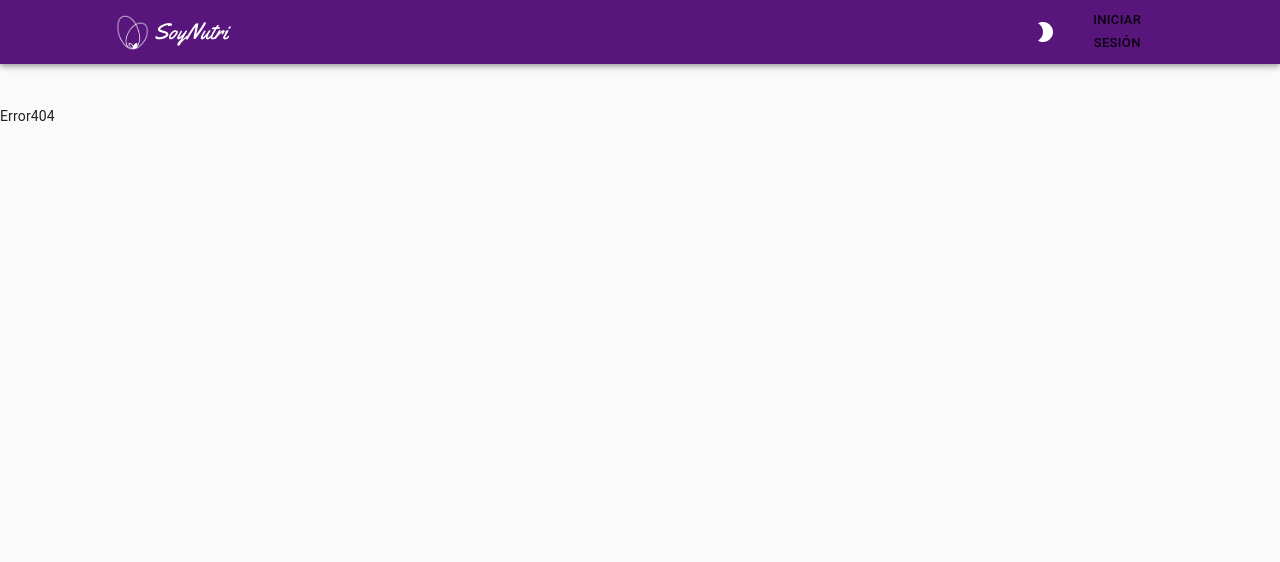
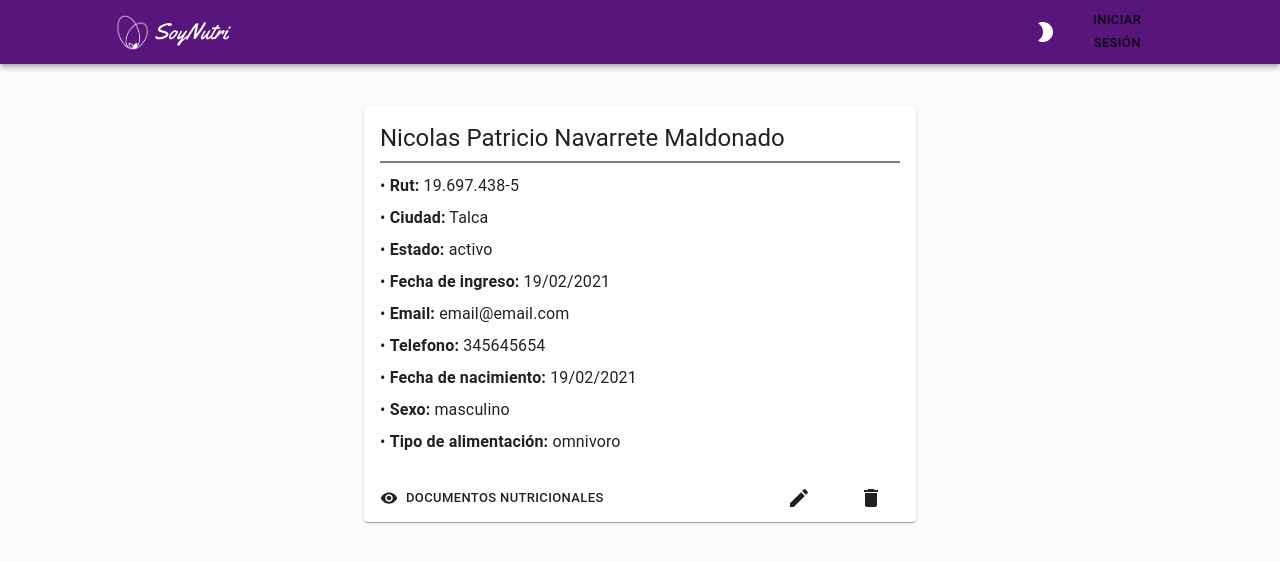
Before and after one commit to Soy-Nutri/react-soynutri, a React (Create React App) app: page /ver_paciente/1 in a window 1280 px wide. Shown: the top 562 px of the page. Built offline with nearby package versions, Linux system fonts and the light colour scheme.

Commit message:
add patient duck

```diff
--- a/src/App.js
+++ b/src/App.js
@@ -18,10 +18,14 @@ import Login from "./components/forms/Login";
 
 //patient
 import AddPatient from "./components/forms/patient/AddPatient";
-//import SeePatient from "./components/views/patient/SeePatient";
+import SeePatient from "./components/views/patient/SeePatient";
 import ModifyPatient from "./components/forms/patient/ModifyPatient";
 import DeletePatient from "./components/forms/patient/DeletePatient";
 import SearchPatient from "./components/views/patient/SearchPatient";
+//Patient documents
+import PatientControl from "./components/patients/Control";
+import PatientDailyDiets from "./components/patients/DailyDiets";
+import PatientWeeklyDiets from "./components/patients/WeeklyDiets";
 
 // controls
 import AddControl from "./components/forms/control/AddControl";
@@ -38,11 +42,6 @@ import axios from "axios";
 import { Provider } from "react-redux";
 import generateStore from "./redux/store";
 import { logoutUser } from "./redux/ducks/authDucks";
-
-//Patient views
-import PatientControl from "./components/patients/Control";
-import PatientDailyDiets from "./components/patients/DailyDiets";
-import PatientWeeklyDiets from "./components/patients/WeeklyDiets";
 
 axios.defaults.baseURL =
   "https://us-central1-back-f0378.cloudfunctions.net/api";
@@ -118,8 +117,13 @@ function App() {
             <Route path="/login" component={Login} />
 
             <Route path="/agregar_paciente" exact component={AddPatient} />
-            <Route path="/ver_paciente" exact component={SearchPatient} />
-            <Route path="/modificar_paciente" exact component={ModifyPatient} />
+            <Route path="/buscar_paciente" exact component={SearchPatient} />
+            <Route path="/ver_paciente/:rut" exact component={SeePatient} />
+            <Route
+              path="/modificar_paciente/:rut"
+              exact
+              component={ModifyPatient}
+            />
             <Route path="/borrar_paciente" exact component={DeletePatient} />
 
             <Route path="/agregar_control" exact component={AddControl} />
--- a/src/components/forms/patient/AddPatient.js
+++ b/src/components/forms/patient/AddPatient.js
@@ -77,9 +77,11 @@ export default function AddPatient() {
     }
     setOpen(false);
   };
-  const onSubmit = (data) => {
+
+  const onSubmit = (data, e) => {
     dispatch(addPatient(data));
     handleOpen();
+    e.target.reset();
   };
 
   const reqmsg = "Campo obligatorio";
--- a/src/components/navbar/menus/PatientMenu.js
+++ b/src/components/navbar/menus/PatientMenu.js
@@ -109,7 +109,7 @@ export default function PatientMenu() {
                     className="menu-item see"
                     onClick={handleClose}
                     component={Link}
-                    to="/ver_paciente"
+                    to="/buscar_paciente"
                   >
                     Ver paciente
                   </MenuItem>
--- a/src/components/navbar/menus/drawer/Items/PatientItem.js
+++ b/src/components/navbar/menus/drawer/Items/PatientItem.js
@@ -64,7 +64,7 @@ export default function PatientItem(props) {
             onClick={props.handleDrawerClose}
             className={classes.nested}
             component={Link}
-            to="/ver_paciente"
+            to="/buscar_paciente"
           >
             <ListItemIcon>
               <VisibilityIcon />
--- a/src/components/views/patient/SearchPatient.js
+++ b/src/components/views/patient/SearchPatient.js
@@ -1,4 +1,5 @@
 import React, { useEffect } from "react";
+import { useHistory } from "react-router-dom";
 import styled from "styled-components";
 import InputBase from "@material-ui/core/InputBase";
 import Grid from "@material-ui/core/Grid";
@@ -49,6 +50,9 @@ const SearchPatientStyled = styled.div`
     max-height: 440px;
     border-radius: 5px;
   }
+  .view-patient {
+    cursor: pointer;
+  }
 `;
 
 // Data
@@ -66,6 +70,7 @@ function createRow(rut, names, father_last_name, mother_last_name) {
 
 export default function SearchPatient() {
   const dispatch = useDispatch();
+  const history = useHistory();
   const patients = useSelector((store) => store.patients.patientsData);
 
   //const [rowss, setRowss] = React.useState([]);
@@ -96,6 +101,10 @@ export default function SearchPatient() {
       patient.mother_last_name
     );
   });
+
+  const handleClick = (rut) => {
+    history.push(`/ver_paciente/${rut}`);
+  };
 
   return (
     <SearchPatientStyled>
@@ -145,10 +154,24 @@ export default function SearchPatient() {
                             const value = row[column.id];
                             return (
                               <TableCell key={column.id} align={column.align}>
-                                {column.id !== "see_icon" ? (
+                                {column.id === "rut" ? (
+                                  <span
+                                    style={{
+                                      whiteSpace: "nowrap",
+                                      overflow: "hidden",
+                                      width: "150px",
+                                      display: "block",
+                                    }}
+                                  >
+                                    {value}
+                                  </span>
+                                ) : column.id !== "see_icon" ? (
                                   value
                                 ) : (
-                                  <VisibilityIcon />
+                                  <VisibilityIcon
+                                    className="view-patient"
+                                    onClick={() => handleClick(row.rut)}
+                                  />
                                 )}
                               </TableCell>
                             );
--- a/src/components/views/patient/SeePatient.js
+++ b/src/components/views/patient/SeePatient.js
@@ -1,8 +1,128 @@
 import React from "react";
 import styled from "styled-components";
+import { useHistory } from "react-router-dom";
 
-const SeePatientStyled = styled.div``;
+import Card from "@material-ui/core/Card";
+import CardActions from "@material-ui/core/CardActions";
+import CardContent from "@material-ui/core/CardContent";
+import Button from "@material-ui/core/Button";
+import Typography from "@material-ui/core/Typography";
+import Container from "@material-ui/core/Container";
+import DeleteIcon from "@material-ui/icons/Delete";
+import CreateIcon from "@material-ui/icons/Create";
+import VisibilityIcon from "@material-ui/icons/Visibility";
+import Tooltip from "@material-ui/core/Tooltip";
+import Dialog from "@material-ui/core/Dialog";
+import DialogActions from "@material-ui/core/DialogActions";
+import DialogContent from "@material-ui/core/DialogContent";
+import DialogContentText from "@material-ui/core/DialogContentText";
+import DialogTitle from "@material-ui/core/DialogTitle";
+
+//redux
+import { deletePatient } from "../../../redux/ducks/patientsDucks";
+import { useDispatch } from "react-redux";
+
+const SeePatientStyled = styled.div`
+  /* .card {
+    min-width: 500px;
+  }
+  .container {
+    display: flex;
+    justify-content: center;
+  }*/
+  hr {
+    border: 1px solid grey;
+  }
+`;
 
 export default function SeePatient() {
-  return <SeePatientStyled>SeePatient</SeePatientStyled>;
+  const history = useHistory();
+  const [open, setOpen] = React.useState(false);
+  const dispatch = useDispatch();
+
+  const handleClose = () => {
+    setOpen(false);
+  };
+
+  const handleModifyClick = (rut) => {
+    console.log(history.location);
+    history.push(`/modificar_paciente/${rut}`);
+  };
+  const handleOpen = () => {
+    setOpen(true);
+  };
+
+  const handleDelete = () => {
+    dispatch(deletePatient({ rut: "19473994" }));
+    handleClose();
+  };
+
+  return (
+    <SeePatientStyled>
+      <Container maxWidth="sm">
+        <Card>
+          <CardContent>
+            <Typography variant="h5">
+              Nicolas Patricio Navarrete Maldonado
+            </Typography>
+            <hr />
+            {/* <Typography color="textSecondary">adjective</Typography> */}
+            <Typography style={{ lineHeight: "2" }}>
+              &bull; <strong>Rut:</strong> 19.697.438-5 <br />
+              &bull; <strong>Ciudad:</strong> Talca <br />
+              &bull; <strong>Estado:</strong> activo <br />
+              &bull; <strong>Fecha de ingreso:</strong> 19/02/2021 <br />
+              &bull; <strong>Email:</strong> email@email.com <br />
+              &bull; <strong>Telefono:</strong> 345645654 <br />
+              &bull; <strong>Fecha de nacimiento:</strong> 19/02/2021 <br />
+              &bull; <strong>Sexo:</strong> masculino <br />
+              &bull; <strong>Tipo de alimentación:</strong> omnivoro <br />
+            </Typography>
+          </CardContent>
+          <CardActions style={{ marginLeft: "5px", marginRight: "5px" }}>
+            <Button startIcon={<VisibilityIcon />} size="small">
+              Documentos nutricionales
+            </Button>
+            <Tooltip title="Modificar paciente" placement="top">
+              <Button
+                style={{ marginLeft: "auto" }}
+                size="small"
+                onClick={() => handleModifyClick("111")}
+              >
+                <CreateIcon />
+              </Button>
+            </Tooltip>
+            <Tooltip title="Eliminar paciente" placement="top">
+              <Button size="small" onClick={() => handleOpen()}>
+                <DeleteIcon />
+              </Button>
+            </Tooltip>
+          </CardActions>
+        </Card>
+      </Container>
+      <Dialog
+        open={open}
+        onClose={handleClose}
+        aria-labelledby="alert-dialog-title"
+        aria-describedby="alert-dialog-description"
+      >
+        <DialogTitle id="alert-dialog-title">
+          {"¿Realmente desea eliminar a este paciente?"}
+        </DialogTitle>
+        <DialogContent>
+          <DialogContentText id="alert-dialog-description">
+            Nicolas Patricio Navarrete Maldonado será eliminado permanentemente
+          </DialogContentText>
+        </DialogContent>
+        <DialogActions>
+          <Button onClick={handleClose} color="primary">
+            Cancelar
+          </Button>
+          <Button onClick={() => handleDelete()} color="primary" autoFocus>
+            Eliminar
+          </Button>
+        </DialogActions>
+      </Dialog>
+    </SeePatientStyled>
+  );
 }
--- a/src/redux/ducks/patientsDucks.js
+++ b/src/redux/ducks/patientsDucks.js
@@ -5,6 +5,7 @@ const ADD_PATIENT = "ADD_PATIENT";
 const ADD_PATIENT_ERROR = "ADD_PATIENT_ERROR";
 const CLEAR_ERRORS = "CLEAR_ERRORS";
 const GET_PATIENTS = "GET_PATIENTS";
+//const DELETE_PATIENT = "DELETE_PATIENT";
 
 const initialState = {
   newPatient: null,
@@ -28,7 +29,9 @@ export default function patientsReducer(state = initialState, action) {
   }
 }
 
-// Action creators
+/* ACTION CREATORS */
+
+// add a patient
 export const addPatient = (patientData) => (dispatch) => {
   dispatch({ type: CLEAR_ERRORS });
   axios
@@ -47,6 +50,7 @@ export const addPatient = (patientData) => (dispatch) => {
     });
 };
 
+// get a list of patient with basic info
 export const getPatients = () => (dispatch) => {
   axios
     .get("/patients/getId")
@@ -55,3 +59,14 @@ export const getPatients = () => (dispatch) => {
     })
     .catch((error) => console.log(error));
 };
+
+// delete a patient by rut
+export const deletePatient = (rut) => (dispatch) => {
+  // delete changes the state to inactive
+  axios
+    .delete("/patients/deletePerfil", rut)
+    .then((res) => {
+      console.log(res);
+    })
+    .catch((error) => console.log(error.response));
+};
```
